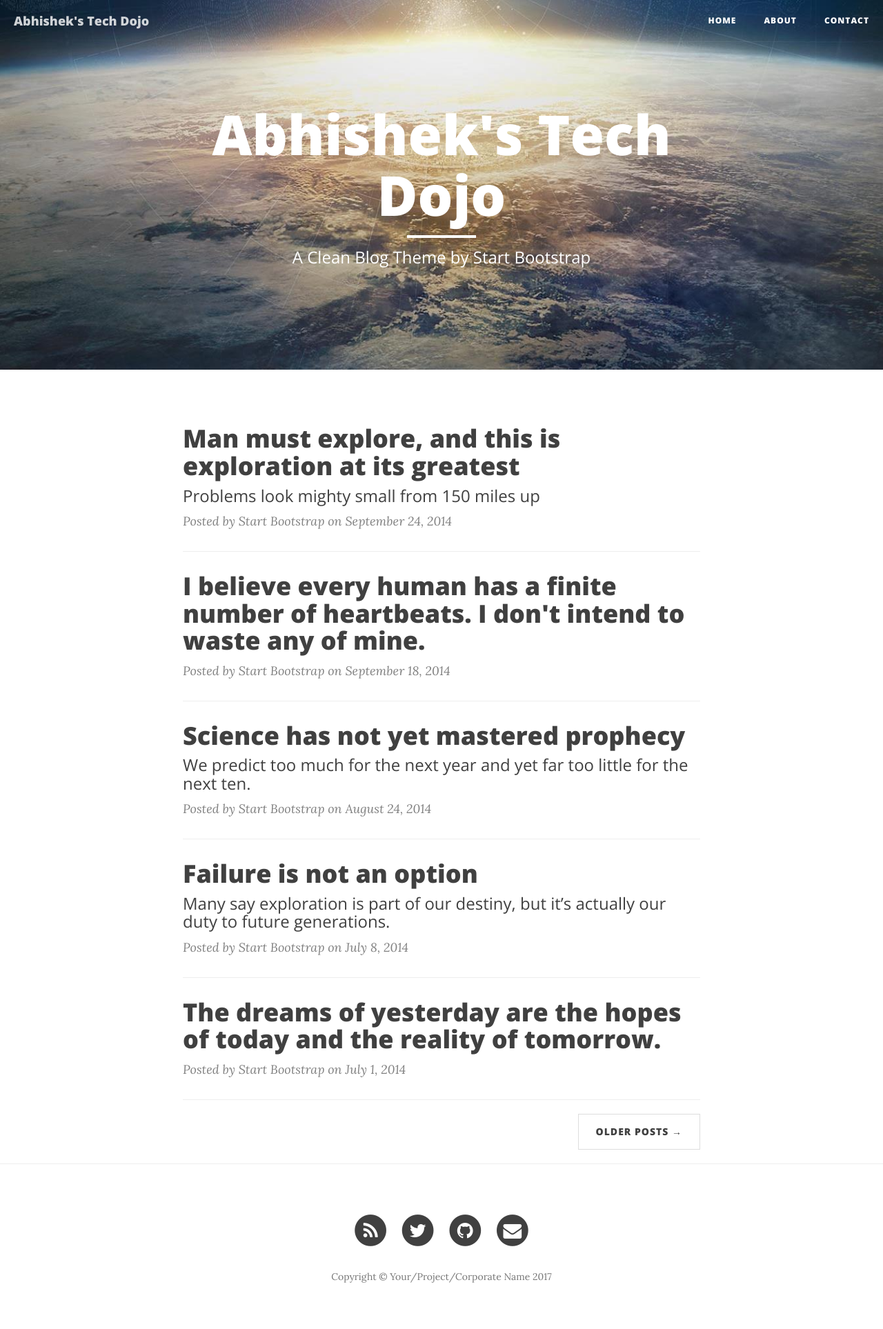
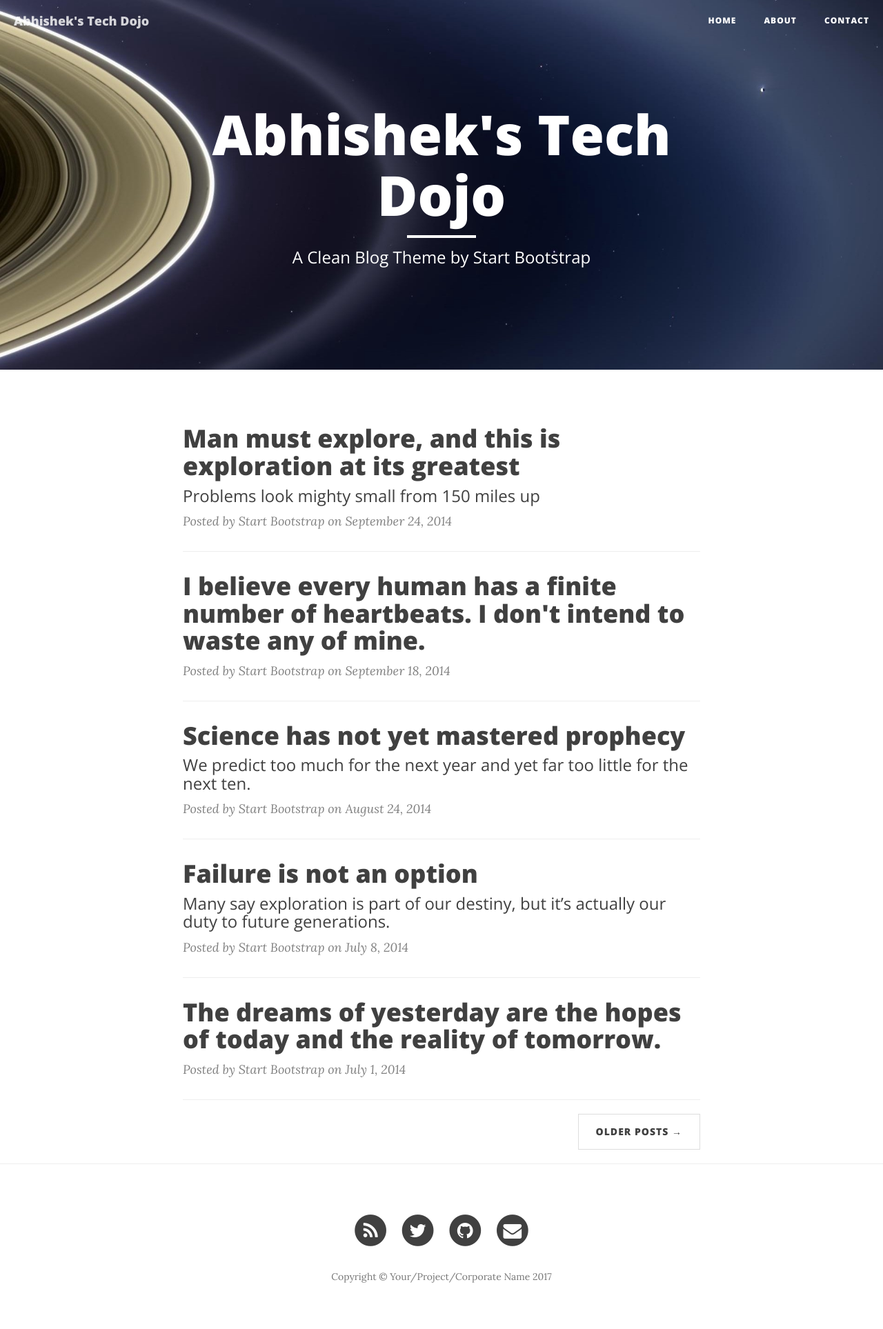
Before and after one commit to abhsrivastava/abhsrivastava.github.io, a Jekyll site: the page built from index.html, in a window 1280 px wide. Shown: the whole page at 69% size. Built offline with Jekyll 4.4.1, drawn with Linux system fonts in a browser that asks for light colours; nearby versions of some CDN libraries; the list of posts is cut into pages by our own code.

Commit message:
changed background

```diff
--- a/_config.yml
+++ b/_config.yml
@@ -1,6 +1,6 @@
 # Site settings
 title: Abhishek's Tech Dojo
-header-img: img/earth-bg.jpg
+header-img: img/saturn-bg.jpg
 email: abhishes@gmail.com
 copyright_name: Your/Project/Corporate Name
 description: "My Tech Blog"
```
Also changed, not shown: img/earth-bg.jpg (deleted), img/saturn-bg.jpg (added), 2 other files.
